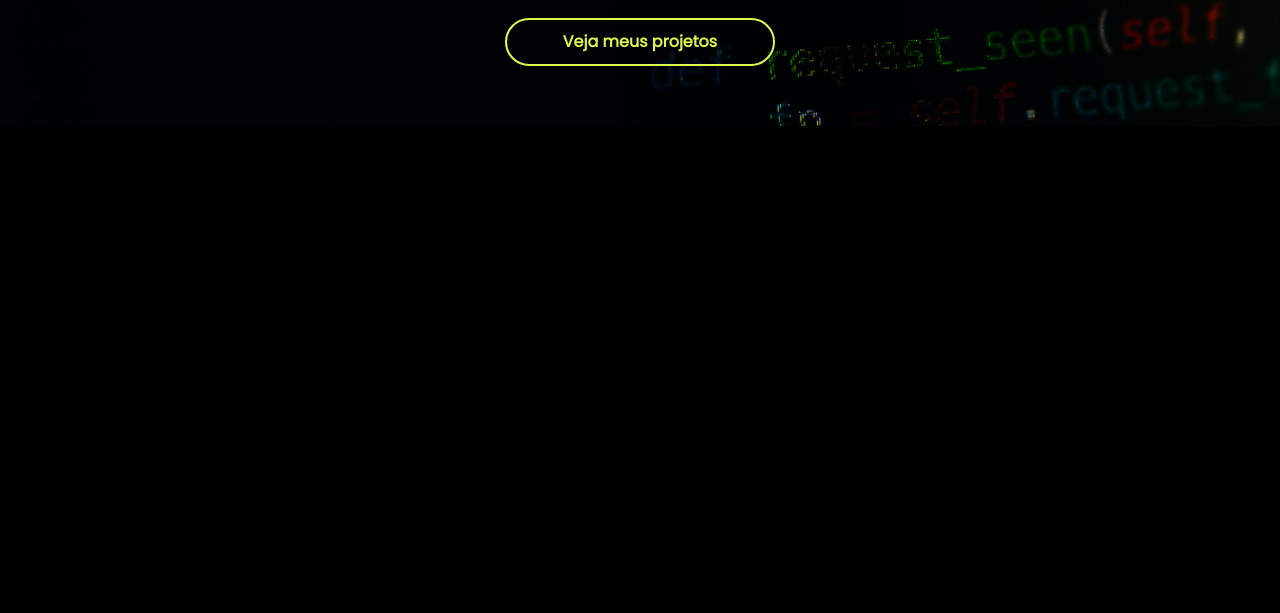
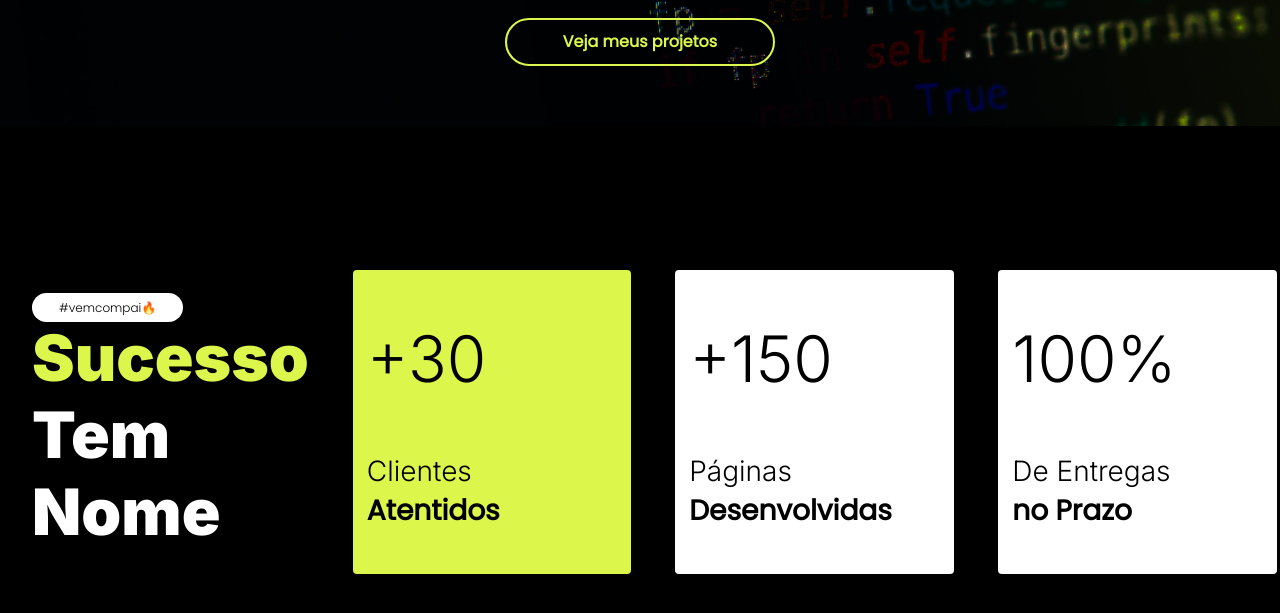
Before and after one commit to amcarv1/beacademy-devstart-frontend-myportfolio, a plain HTML site: page index.html in a window 1280 px wide. Shown: the part 549-1162 px from the top of the page. Before the commit the page ends 800 px from the top, so only its background shows below. Drawn offline with Linux system fonts and the light colour scheme.

Commit message:
Seção s-success Estruturada, Estilizada e Concluída.

```diff
--- a/assets/css/style.css
+++ b/assets/css/style.css
@@ -106,4 +106,82 @@ header .container nav .menu-social {
   .s-hero .container .title .btn-primary {
     margin-top: 4rem;
     padding: 1rem 5.6rem;
+}
+
+/* */
+
+.tag {
+    border-radius: 5rem;
+    padding: 0.6rem 2.7rem;
+    background-color: var(--white-color);
+    font-size: 1.2rem;
+    font-weight: 300;
+
+}
+
+.s-success {
+    padding: 14.4rem 0;
+    margin: 0 auto;
   }
+
+  .s-success .container {
+    display: flex;
+    align-items: center;
+    gap: 4.4rem;
+  }
+
+  .s-success .container .title-success h2 span {
+    font-family: "Inter", sans-serif;
+  }
+
+  .s-success .container .cards {
+    display: flex;
+  }
+
+  .s-success .container .cards .card {
+    width: 100%;
+    max-width: 27.9rem;
+    height: 30.4rem;
+    background-color: var(--white-color);
+    border-radius: 4px;
+    margin-right: 3.3rem;
+    cursor: pointer;
+    transition: all 0.2s;
+  }
+
+  .s-success .container .cards .card:hover {
+    filter: brightness(90%);
+  }
+
+  .s-success .container .cards .card.active {
+    background-color: var(--primary-color);
+  }
+
+  .s-success .container .cards .card:last-child {
+    margin-right: 0;
+  }
+
+  .s-success .container .cards .card .card-title {
+    margin: 5rem 0;
+    padding-right: 14.5rem;
+    padding-left: 1.4rem;
+  }
+
+  .s-success .container .cards .card .card-info {
+    padding-left: 1.4rem;
+  }
+
+  .s-success .container .cards .card .card-title h3 {
+    font-family: "Inter";
+    font-weight: 300;
+    font-size: 6.4rem;
+    line-height: 7.7rem;
+    margin-bottom: 5.5rem;
+  }
+
+  .s-success .container .cards .card .card-info p {
+    font-family: "Inter";
+    font-weight: 300;
+    font-size: 2.8rem;
+    line-height: 3.9rem;
+  }
--- a/index.html
+++ b/index.html
@@ -76,6 +76,50 @@
                 </div>
             </div>
         </section>
+
+
+        <section class="s-success">
+            <div class="container">
+                <div class="title-success">
+                    <span class="tag">#vemcompai🔥</span>
+                    <h2><span>Sucesso</span> <br />Tem <br /> Nome</h2>
+                </div>
+
+                <div class="cards">
+                    <div class="card active">
+                        <div class="card-title">
+                            <h3>+30</h3>
+                        </div>
+                        <div class="card-info">
+                            <p>Clientes <br /><strong>Atentidos</strong></p>
+                        </div>
+                    </div>
+                </div>
+
+                <div class="cards">
+                    <div class="card">
+                        <div class="card-title">
+                            <h3>+150</h3>
+                        </div>
+                        <div class="card-info">
+                            <p>Páginas <strong>Desenvolvidas</strong></p>
+                        </div>
+                    </div>
+                </div>
+
+                <div class="cards">
+                    <div class="card">
+                        <div class="card-title">
+                            <h3>100%</h3>
+                        </div>
+                        <div class="card-info">
+                            <p>De Entregas <br /><strong>no Prazo</strong></p>
+                        </div>
+                    </div>
+                </div>
+
+            </div>
+        </section>
     </main>
     <footer></footer>
 </body>
```
